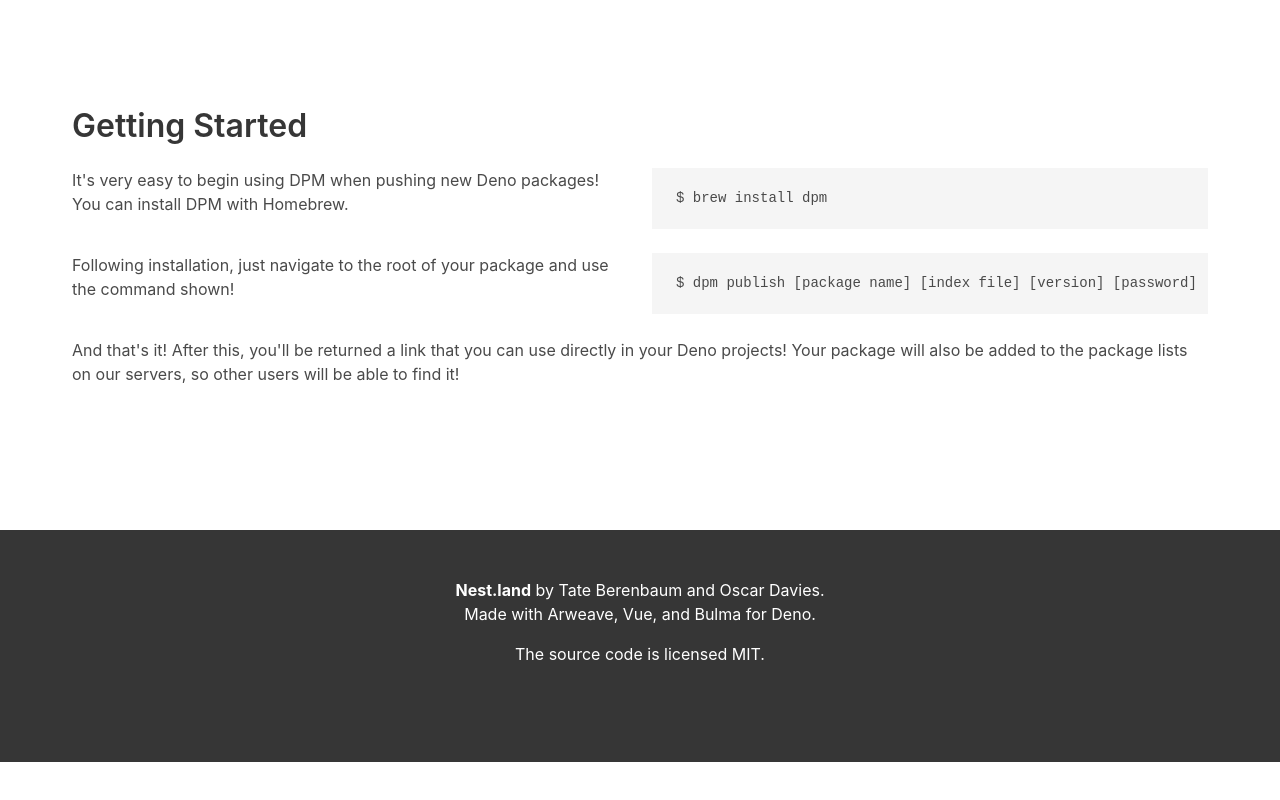
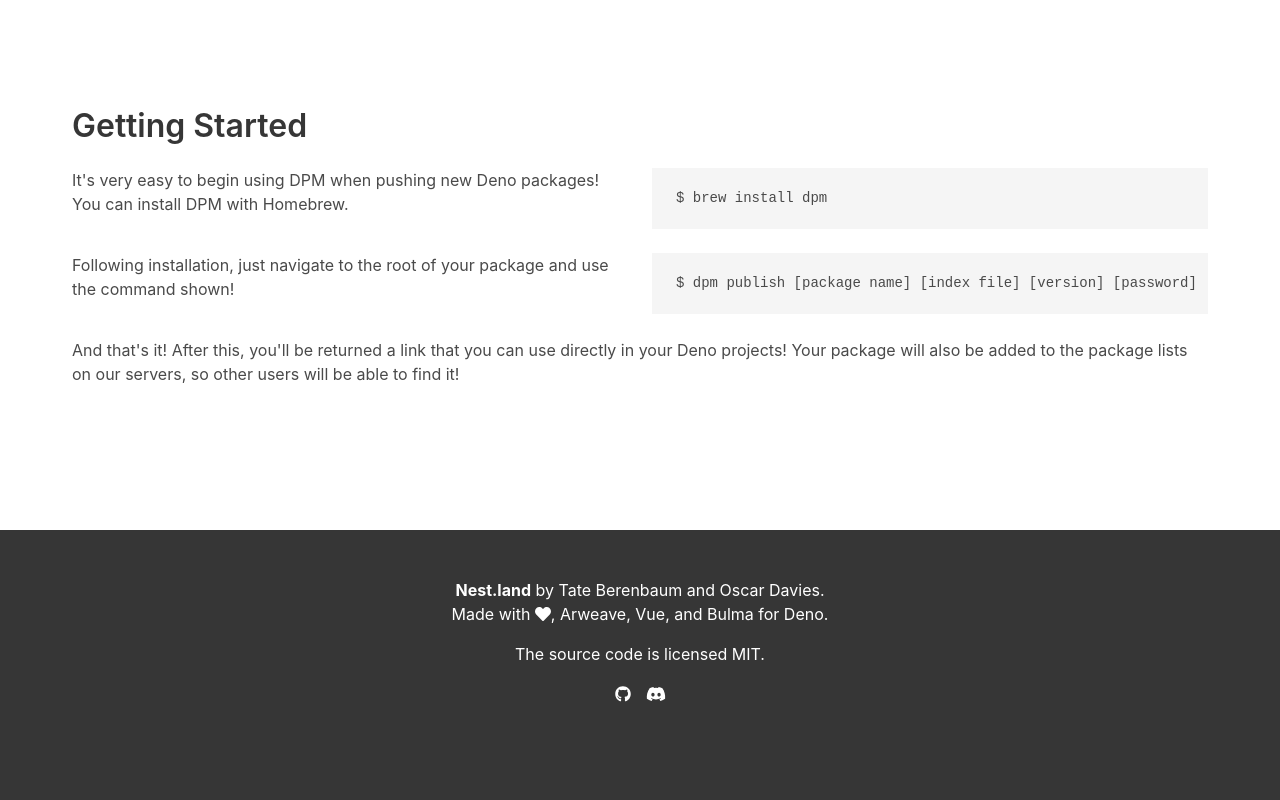
Before and after one commit to nestdotland/nest.land, a Vue app: page / in a window 1280 px wide. Shown: the part 1045-1845 px from the top of the page. Before the commit the page ends 1807 px from the top, so only its background shows below. Built offline with nearby package versions, Linux system fonts and the light colour scheme.

Commit message:
Added FontAwesome icons and updated links to the repository

```diff
--- a/package.json
+++ b/package.json
@@ -8,6 +8,10 @@
     "lint": "vue-cli-service lint"
   },
   "dependencies": {
+    "@fortawesome/fontawesome-svg-core": "^1.2.28",
+    "@fortawesome/free-brands-svg-icons": "^5.13.0",
+    "@fortawesome/free-solid-svg-icons": "^5.13.0",
+    "@fortawesome/vue-fontawesome": "^0.1.9",
     "bulma": "^0.8.2",
     "core-js": "^3.6.4",
     "vue": "^2.6.11"
--- a/src/components/Footer.vue
+++ b/src/components/Footer.vue
@@ -3,10 +3,19 @@
         <div class="content has-text-centered has-text-white">
             <p>
                 <b>Nest.land</b> by <a href="https://github.com/tbaumer22">Tate Berenbaum</a> and Oscar Davies.<br>
-                Made with Arweave, Vue, and Bulma for Deno.
+                Made with <font-awesome-icon :icon="['fa', 'heart']" />, Arweave, Vue, and Bulma for Deno.
             </p>
             <p>
                 The <a href="https://github.com/tbaumer22/dpm">source code</a> is licensed <a href="http://opensource.org/licenses/mit-license.php">MIT</a>.
+            </p>
+            <p>
+                <a href="https://github.com/tbaumer22/nest.land">
+                    <font-awesome-icon :icon="['fab', 'github']" />
+                </a>
+                <span class="footer-icon-separator"></span>
+                <a href="">
+                    <font-awesome-icon :icon="['fab', 'discord']" />
+                </a>
             </p>
         </div>
     </footer>
@@ -22,4 +31,8 @@
     a, a:hover {
         color: white;
     }
+
+    .footer-icon-separator {
+        margin-left: 15px;
+    }
 </style>
--- a/src/components/Nav.vue
+++ b/src/components/Nav.vue
@@ -28,7 +28,7 @@
                             About
                         </a>
                         <hr class="navbar-divider">
-                        <a class="navbar-item">
+                        <a class="navbar-item" href="https://github.com/tbaumer22/nest.land/issues">
                             Report an issue
                         </a>
                     </div>
--- a/src/main.js
+++ b/src/main.js
@@ -1,6 +1,14 @@
 import Vue from 'vue'
 import App from './App.vue'
 import 'bulma/css/bulma.css'
+import { library } from '@fortawesome/fontawesome-svg-core'
+import { faHeart } from '@fortawesome/free-solid-svg-icons'
+import { faGithub, faDiscord } from '@fortawesome/free-brands-svg-icons'
+import { FontAwesomeIcon } from '@fortawesome/vue-fontawesome'
+
+library.add(faHeart, faGithub, faDiscord)
+
+Vue.component('font-awesome-icon', FontAwesomeIcon)
 
 Vue.config.productionTip = false
 
```
Also changed, not shown: 1 other file (tests, documents, lock files or other folders).
